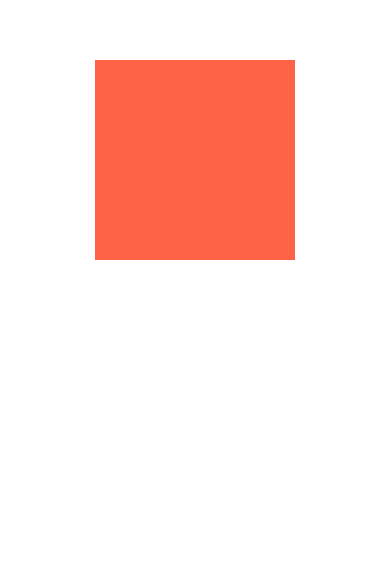
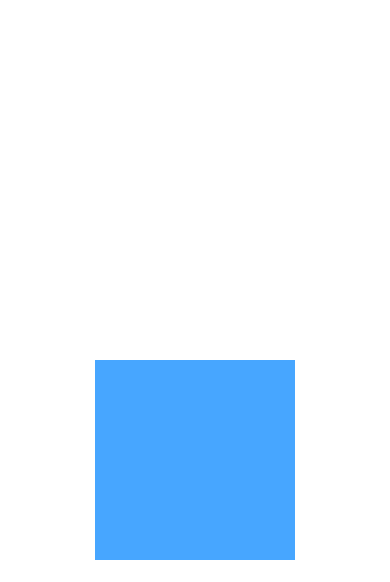
Before and after one commit to prkgnt/langApp, a React Native app: screen / in a window 390 px wide. Shown: the part 262-844 px from the top of the page. Built offline with nearby package versions, Linux system fonts and the light colour scheme.

Commit message:
4.7) ValueXY 사용, interpolate 연습

```diff
--- a/App.js
+++ b/App.js
@@ -1,5 +1,5 @@
-import React, { useEffect, useState } from "react";
-import { Animated } from "react-native";
+import React, { useEffect, useRef, useState } from "react";
+import { Animated, Easing } from "react-native";
 import styled from "styled-components/native";
 
 const Container = styled.View`
@@ -7,38 +7,62 @@
   justify-content: center;
   align-items: center;
 `;
-const Box = styled.TouchableOpacity`
+
+const Wrapper = styled.Pressable``;
+//TouchableOpacity에 바로 애니메이션을 주면 버벅이므로 View에 애니메이션을 주고 감싸는게 더 나음
+const Box = styled.View`
   background-color: tomato;
   width: 200px;
   height: 200px;
 `;
 
+const AnimatedBox = Animated.createAnimatedComponent(Box);
+
 export default function App() {
-  const [y, setY] = useState(0);
-  const [intervalID, setIntervalID] = useState(null);
-
+  const [up, setUp] = useState(false);
+  //Y = new Animated.Value(0); 로 두게 되면 스테이트가 변경될 때 마다 재렌더링 되서 Y값이 0으로 초기화됨
+  //useRef로 감싸고 안에 초기값을 주면 재렌더링 되도 현재 값이 유지됨
+  const POSITION = useRef(new Animated.ValueXY({ x: 0, y: 300 })).current;
+  const toggleUp = () => {
+    setUp((prev) => !prev);
+  };
+  const opacityValue = POSITION.y.interpolate({
+    //inputRange의 값들을 outputRange의 값으로 자동 치환
+    inputRange: [-300, -100, 100, 300],
+    outputRange: [1, 0.1, 0.1, 1],
+  });
+  const borderRadius = POSITION.y.interpolate({
+    inputRange: [-300, 300],
+    outputRange: [100, 0],
+  });
+  const rotation = POSITION.y.interpolate({
+    inputRange: [-300, 300],
+    outputRange: ["-360deg", "360deg"],
+  });
+  const bgColor = POSITION.y.interpolate({
+    inputRange: [-300, 300],
+    outputRange: ["rgb(255,99,71)", "rgb(71,166,255)"],
+  });
   const moveUp = () => {
-    //setY(prev=>prev+1)
-    // 자동으로 인자에는 전 값이 들어감
-    //const x = setInterval(함수,시간) -> x에 해당 인터벌 아이디를 저장, 밀리초 단위로 함수 실행
-    const id = setInterval(() => setY((prev) => prev + 1), 10);
-    setIntervalID(id);
+    Animated.timing(POSITION, {
+      toValue: up ? { x: 0, y: 300 } : { x: 0, y: -300 },
+      useNativeDriver: false,
+      duration: 1000,
+    }).start(toggleUp);
+    //start(함수) 하면 애니메이션이 끝나고 함수가 실행됨
   };
-
-  useEffect(() => {
-    if (y === 200) {
-      clearInterval(intervalID);
-    }
-  }, [y, intervalID]);
-
   return (
     <Container>
-      <Box
-        onPress={moveUp}
-        style={{
-          transform: [{ translateY: y }],
-        }}
-      />
+      <Wrapper onPress={moveUp}>
+        <AnimatedBox
+          style={{
+            borderRadius,
+            backgroundColor: bgColor,
+            transform: [{ translateY: POSITION.y }, { rotate: rotation }],
+            opacity: opacityValue,
+          }}
+        />
+      </Wrapper>
     </Container>
   );
   //styled 자동완성
```
